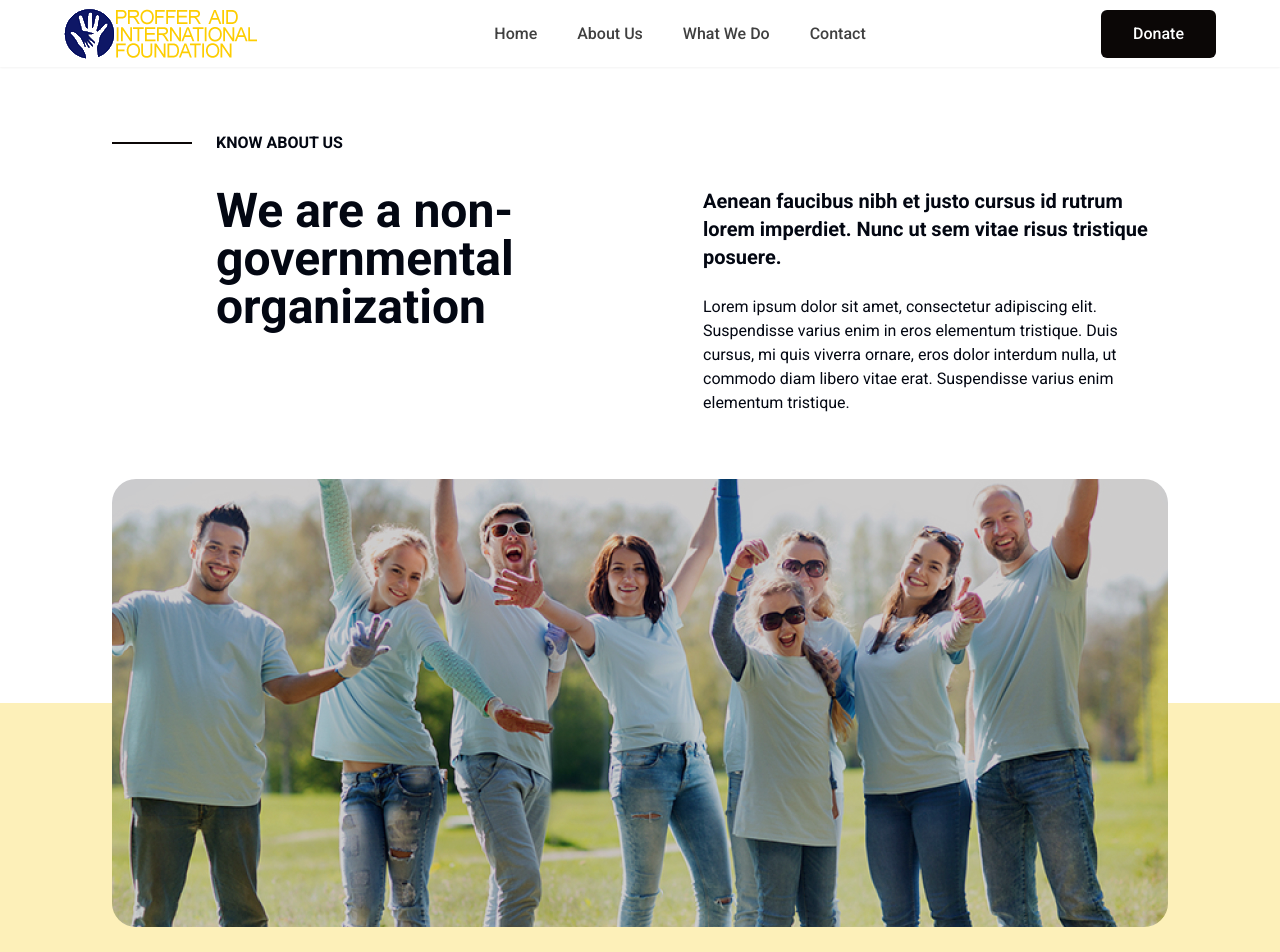
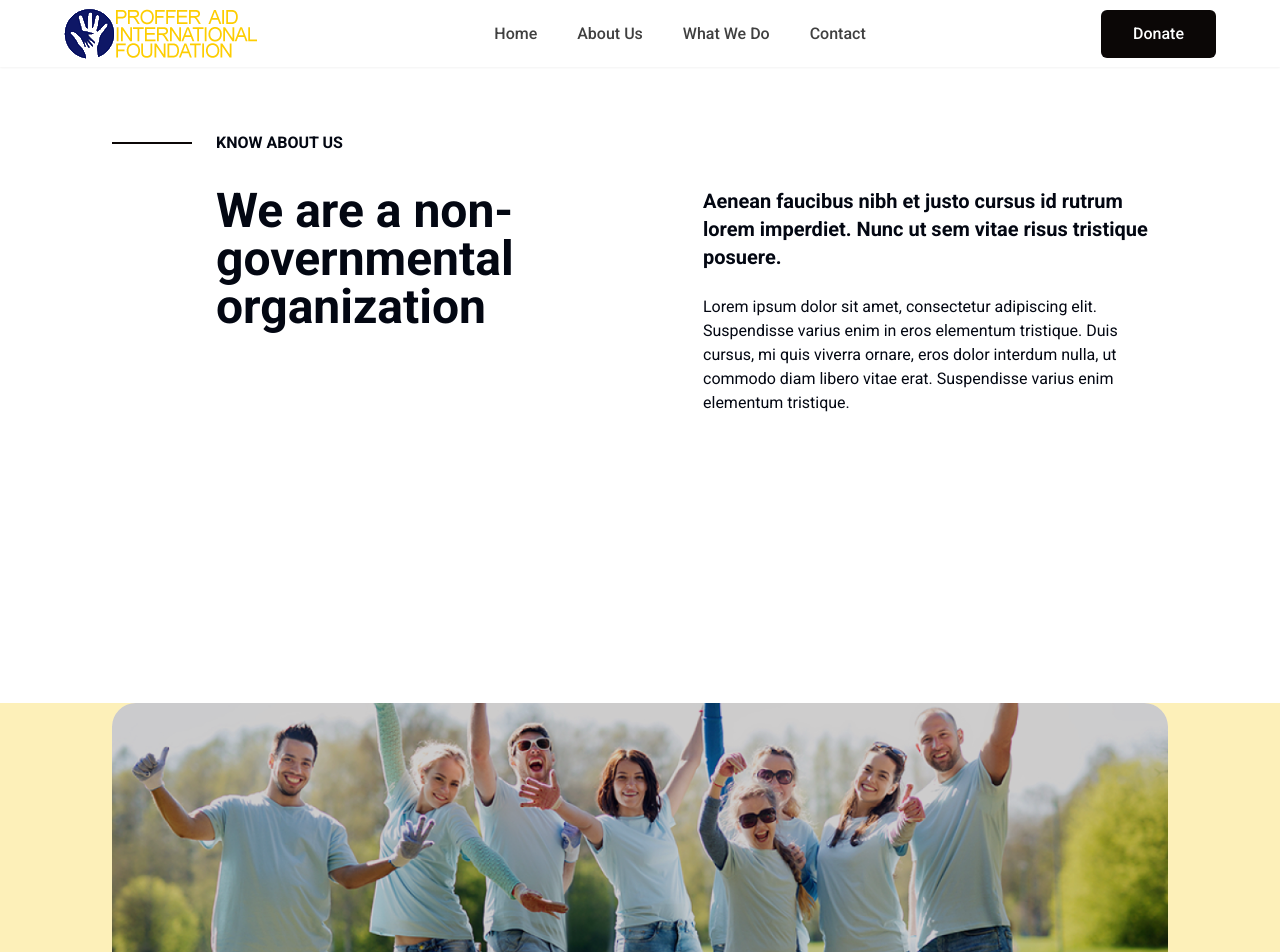
Before and after one commit to thatguynapster/proffer-aid, a Next.js app: page /about-us in a window 1280 px wide. Shown: the top 952 px of the page. Built offline with nearby package versions, Linux system fonts and the light colour scheme.

Commit message:
minor update on about us image

```diff
--- a/app/about-us/page.tsx
+++ b/app/about-us/page.tsx
@@ -44,15 +44,16 @@ export default function AboutUsPage() {
 
       {/* mission & vision */}
       <div className="flex flex-col gap-12 lg:gap-24 bg-[#FDF0B9] pb-8 lg:pb-16 px-8 md:px-16 lg:px-28 mt-56">
-        <div className="relative w-full h-[448px] -mt-56">
+        <div className="relative w-full">
           <Image
             alt="Hero Background"
             src={mission_bg}
             placeholder="blur"
             quality={100}
-            fill
+            width={1280}
+            height={448}
             sizes="(max-width: 1200px) 100vw, (max-width: 768px) 50vw, 33vw"
-            className="object-cover rounded-3xl bg-center"
+            className="object-cover rounded-3xl bg-center w-full"
           />
           <div className="absolute left-0 right-0 top-0 bottom-0 bg-dark/20 rounded-3xl"></div>
         </div>
```
Also changed, not shown: public/img/mission-bg.jpg.
